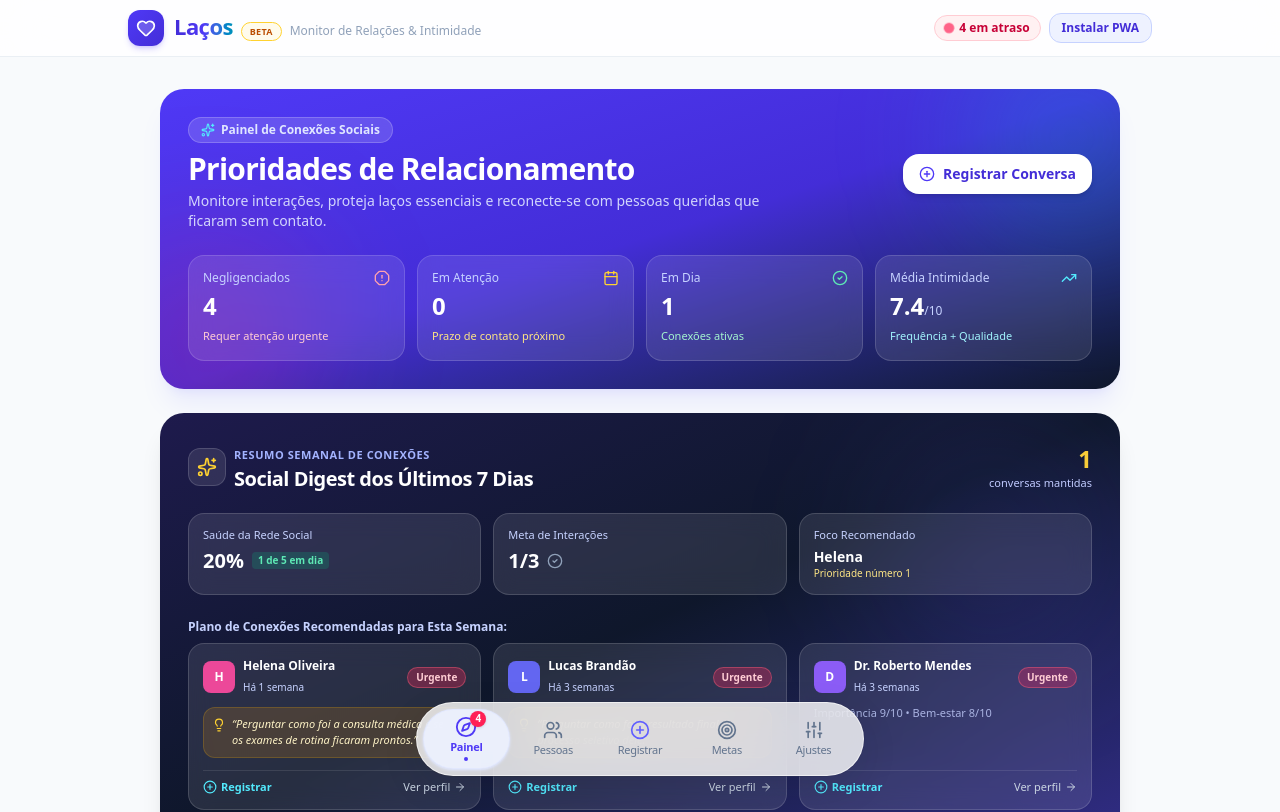
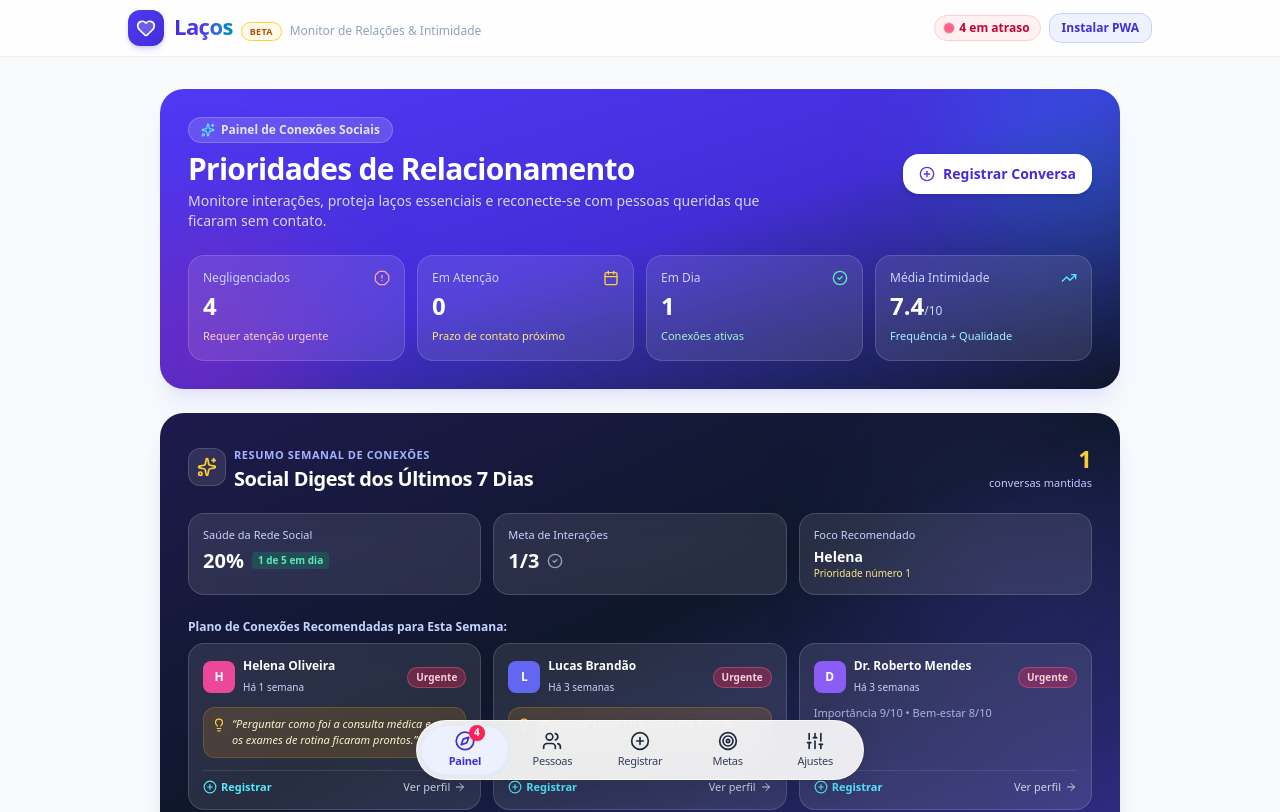
Before and after one commit to viniciusnevesdev/Monitor-social, a React (Vite) app: page / in a window 1280 px wide. Shown: the top 812 px of the page. Built offline with nearby package versions, Linux system fonts and the light colour scheme; no server answers.

Commit message:
v1.4.0-beta.5: compacta barra inferior e aumenta contraste

```diff
--- a/src/components/BottomNavBar.tsx
+++ b/src/components/BottomNavBar.tsx
@@ -48,10 +48,10 @@ export const BottomNavBar: React.FC<BottomNavBarProps> = ({
     <nav
       id="apple-capsule-nav"
       aria-label="Navegação Principal"
-      className="fixed bottom-4 sm:bottom-6 left-1/2 -translate-x-1/2 z-40 w-[92%] max-w-md pointer-events-auto select-none"
+      className="fixed bottom-3 sm:bottom-5 left-1/2 -translate-x-1/2 z-40 w-[92%] max-w-md pointer-events-auto select-none"
     >
       {/* Outer Floating Apple-Style Capsule with Glassmorphism */}
-      <div className="relative p-1.5 rounded-full bg-white/80 backdrop-blur-xl border border-white/60 shadow-[0_12px_36px_rgba(15,23,42,0.12)] ring-1 ring-slate-900/5">
+      <div className="bottom-nav-surface relative p-1 rounded-full bg-white/90 backdrop-blur-xl border border-white/70 shadow-[0_10px_28px_rgba(15,23,42,0.13)] ring-1 ring-slate-900/5">
         <ul className="flex items-center justify-between relative">
           {tabs.map((tab) => {
             const Icon = tab.icon;
@@ -63,10 +63,10 @@ export const BottomNavBar: React.FC<BottomNavBarProps> = ({
                   id={`nav-btn-${tab.id}`}
                   onClick={() => onChangeTab(tab.id)}
                   type="button"
-                  className={`group relative flex flex-col items-center justify-center w-full py-2 px-1 transition-all duration-300 rounded-full ${
+                  className={`group relative flex flex-col items-center justify-center w-full py-1.5 px-1 transition-all duration-300 rounded-full ${
                     isActive
-                      ? 'text-indigo-600 font-semibold'
-                      : 'text-slate-500 hover:text-slate-800'
+                      ? 'text-indigo-700 font-semibold'
+                      : 'text-slate-800 hover:text-slate-950'
                   }`}
                 >
                   {/* Apple-style animated bubble behind active item */}
@@ -83,8 +83,8 @@ export const BottomNavBar: React.FC<BottomNavBarProps> = ({
                   <div className="relative">
                     <Icon
                       className={`w-5 h-5 transition-transform duration-200 ${
-                        isActive ? 'scale-110 text-indigo-600' : 'group-hover:scale-105'
-                      } ${tab.isPrimaryAction && !isActive ? 'text-indigo-500' : ''}`}
+                        isActive ? 'scale-105 text-indigo-700' : 'text-slate-800 group-hover:scale-105'
+                      } ${tab.isPrimaryAction && !isActive ? 'text-indigo-700' : ''}`}
                     />
 
                     {/* Badge for neglected alerts */}
@@ -98,16 +98,12 @@ export const BottomNavBar: React.FC<BottomNavBarProps> = ({
                   {/* Label */}
                   <span
                     className={`text-[11px] mt-0.5 tracking-tight whitespace-nowrap transition-colors duration-200 ${
-                      isActive ? 'text-indigo-600 font-semibold' : 'text-slate-500 font-medium'
+                      isActive ? 'text-indigo-700 font-semibold' : 'text-slate-700 font-medium'
                     }`}
                   >
                     {tab.label}
                   </span>
 
-                  {/* Little Apple dot under active label */}
-                  {isActive && (
-                    <span className="w-1 h-1 mt-0.5 bg-indigo-600 rounded-full" />
-                  )}
                 </button>
               </li>
             );
```
